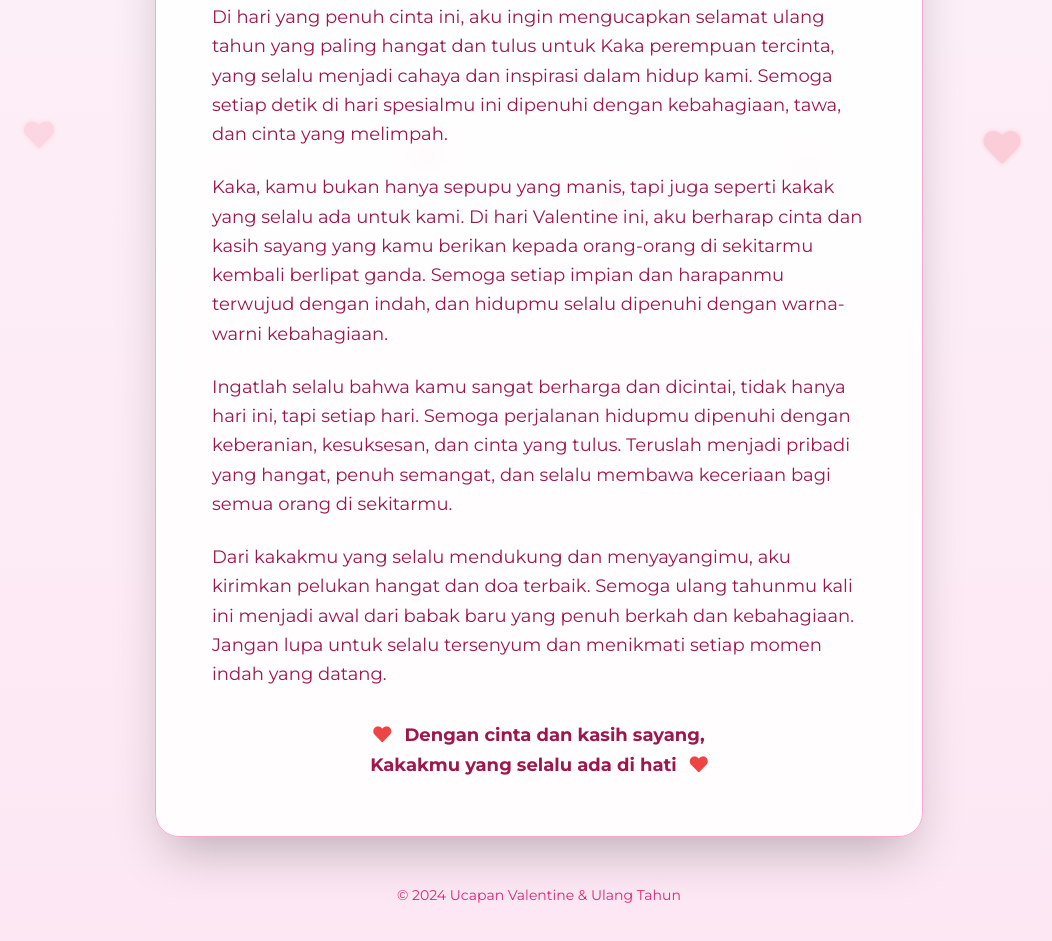
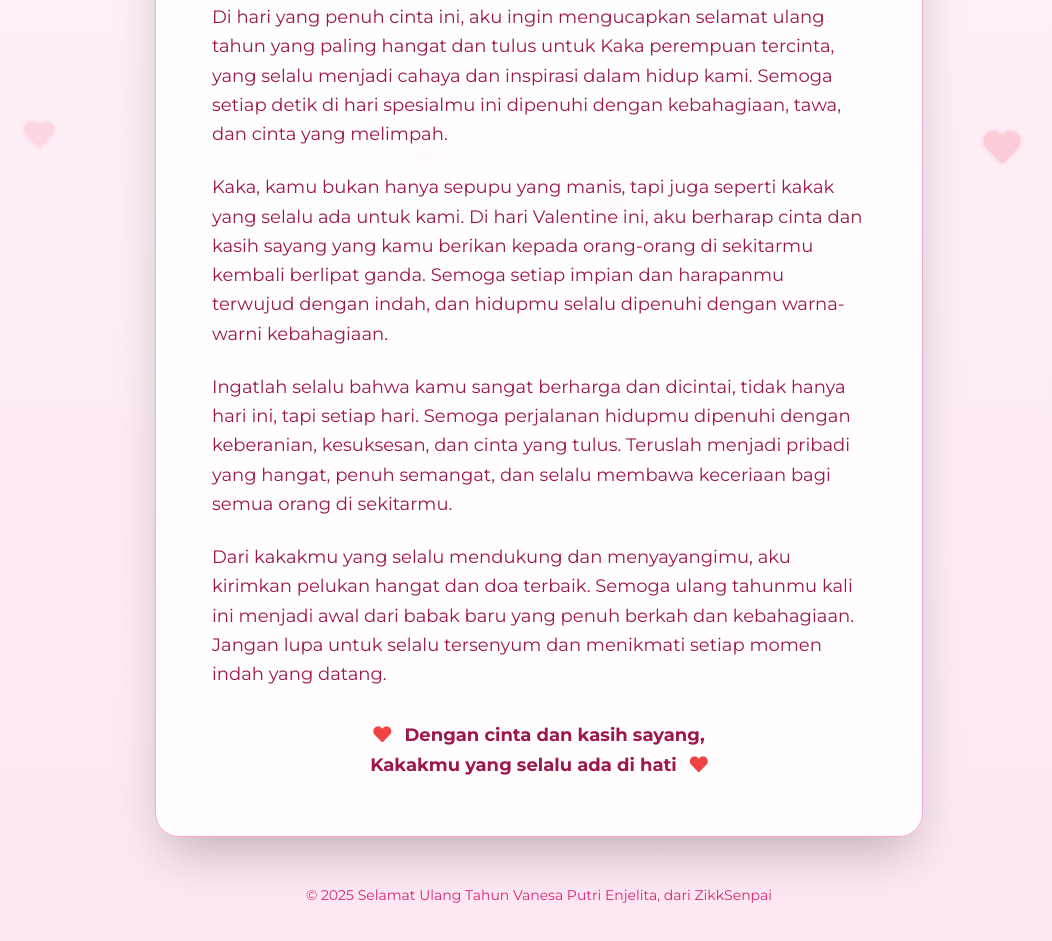
Before and after one commit to ZikannSenpai/gabut, a plain HTML site: page gabutt/index.html in a window 1280 px wide. Shown: the part 350-1291 px from the top of the page, without its empty margins (101-1153 px from the left). Drawn offline with nearby package versions, Linux system fonts and the light colour scheme.

Commit message:
Update index.html

```diff
--- a/gabutt/index.html
+++ b/gabutt/index.html
@@ -101,7 +101,7 @@
   </div>
   <footer class="mt-12 text-pink-600 text-center select-none">
    <p class="text-sm">
-    © 2024 Ucapan Valentine &amp; Ulang Tahun
+    © 2025 Selamat Ulang Tahun Vanesa Putri Enjelita, dari ZikkSenpai
    </p>
   </footer>
  </body>
```
